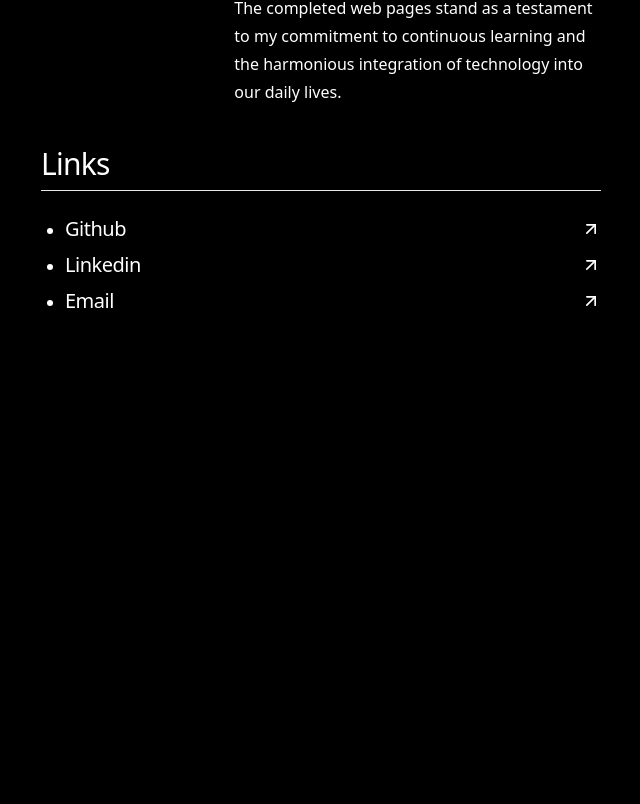
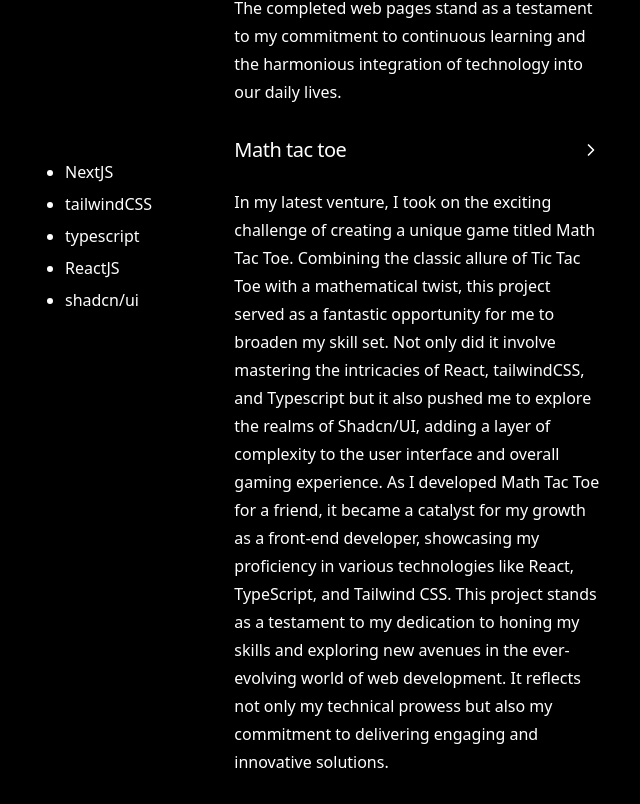
Before and after one commit to tasha-dev/portfolio, a Next.js app: page / in a window 1280 px wide. Shown: the part 3496-4300 px from the top of the page, without its empty margins (319-959 px from the left). Before the commit the page ends 3855 px from the top, so only its background shows below. Built offline with nearby package versions, Linux system fonts and the light colour scheme.

Commit message:
added new item in works section

```diff
--- a/app/page.tsx
+++ b/app/page.tsx
@@ -109,6 +109,14 @@ export default function HomePage():ReactNode {
                         >
                             Embarking on a side project close to my heart, I dedicated my skills as a front-end developer to bring to life I Will Be Good – a unique fusion of medication and meditation reporting. Crafting complete web pages for this project was not just a professional endeavor but a personal journey aimed at fostering comfort and gaining invaluable experience. Navigating the intricate balance between medication and meditation, I meticulously designed the web interface to be intuitive, providing a seamless user experience. This project, which also served as a much-needed app for my own well-being, allowed me to not only enhance my technical capabilities but also underscored the importance of merging technology with personal growth and self-care. The completed web pages stand as a testament to my commitment to continuous learning and the harmonious integration of technology into our daily lives.
                         </Work>
+                        <Work
+                          name={"Math tac toe"}
+                          link={"https://www.math-tac-toe.vercel.app"}
+                          date={{end: '', start: ''}}
+                          stack={['NextJS', 'tailwindCSS', 'typescript', 'ReactJS', 'shadcn/ui']}
+                        >
+                            In my latest venture, I took on the exciting challenge of creating a unique game titled Math Tac Toe. Combining the classic allure of Tic Tac Toe with a mathematical twist, this project served as a fantastic opportunity for me to broaden my skill set. Not only did it involve mastering the intricacies of React, tailwindCSS, and Typescript but it also pushed me to explore the realms of Shadcn/UI, adding a layer of complexity to the user interface and overall gaming experience. As I developed Math Tac Toe for a friend, it became a catalyst for my growth as a front-end developer, showcasing my proficiency in various technologies like React, TypeScript, and Tailwind CSS. This project stands as a testament to my dedication to honing my skills and exploring new avenues in the ever-evolving world of web development. It reflects not only my technical prowess but also my commitment to delivering engaging and innovative solutions.
+                        </Work>
                     </main>
                 </section>
             </div>
```
